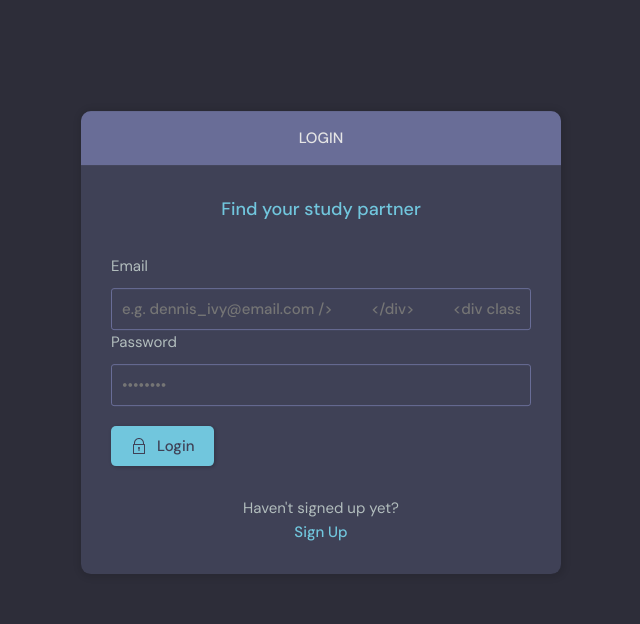
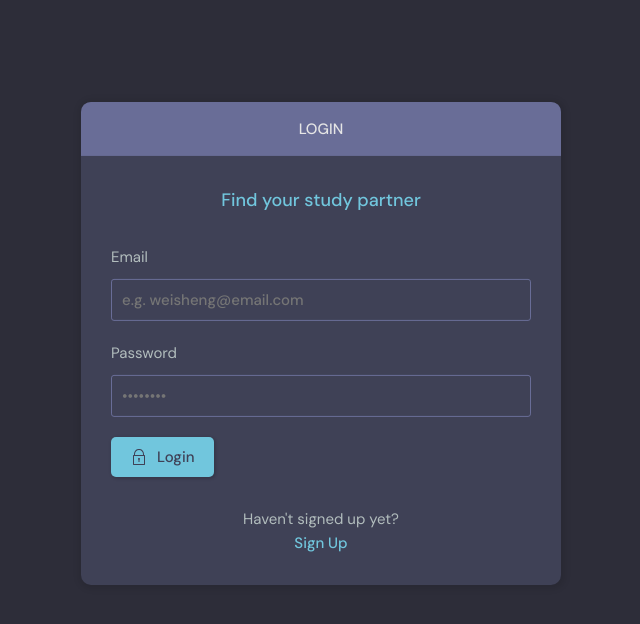
Before and after one commit to weisheng1998/studybud, a Django app: page /login/ in a window 1280 px wide. Shown: the part 76-700 px from the top of the page, without its empty margins (319-959 px from the left). Run offline with Django 3.2, Linux system fonts and the light colour scheme.

Commit message:
updated files

```diff
--- a/base/templates/base/login_register.html
+++ b/base/templates/base/login_register.html
@@ -18,7 +18,7 @@
           {% csrf_token %}
           <div class="form__group form__group">
             <label for="room_name">Email</label>
-            <input id="username" name="email" type="email" placeholder="e.g. dennis_ivy@email.com />
+            <input id="username" name="email" type="email" placeholder="e.g. weisheng@email.com">
           </div>
           <div class=" form__group">
             <label for="password">Password</label>
```
Also changed, not shown: README.md (added), db.sqlite3.
